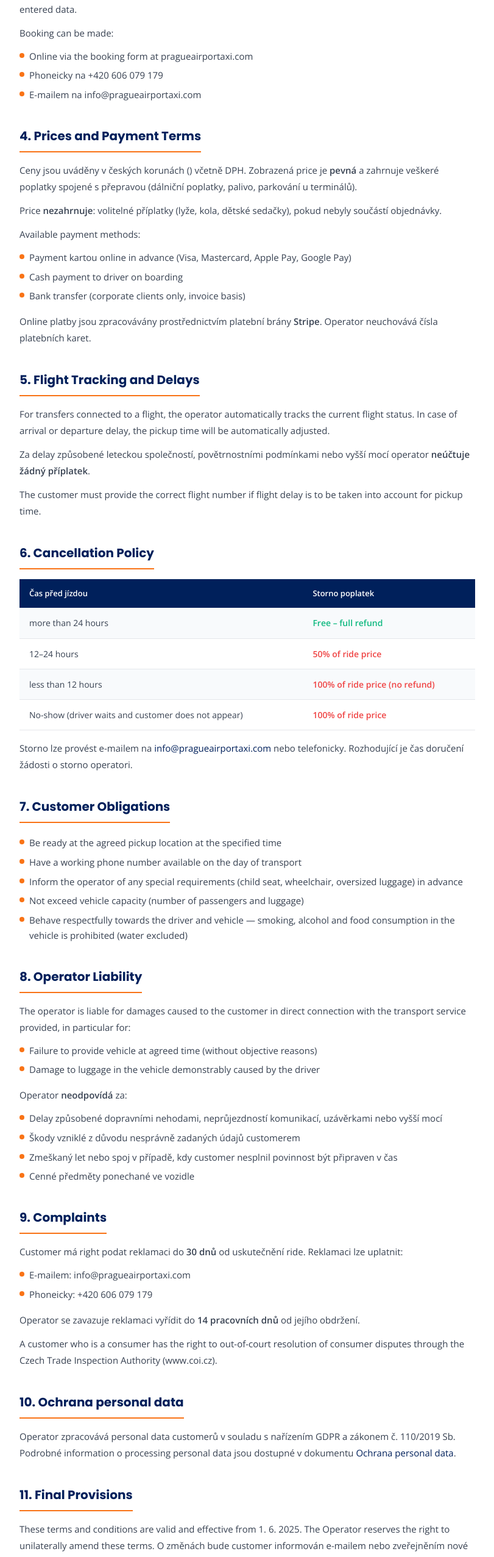
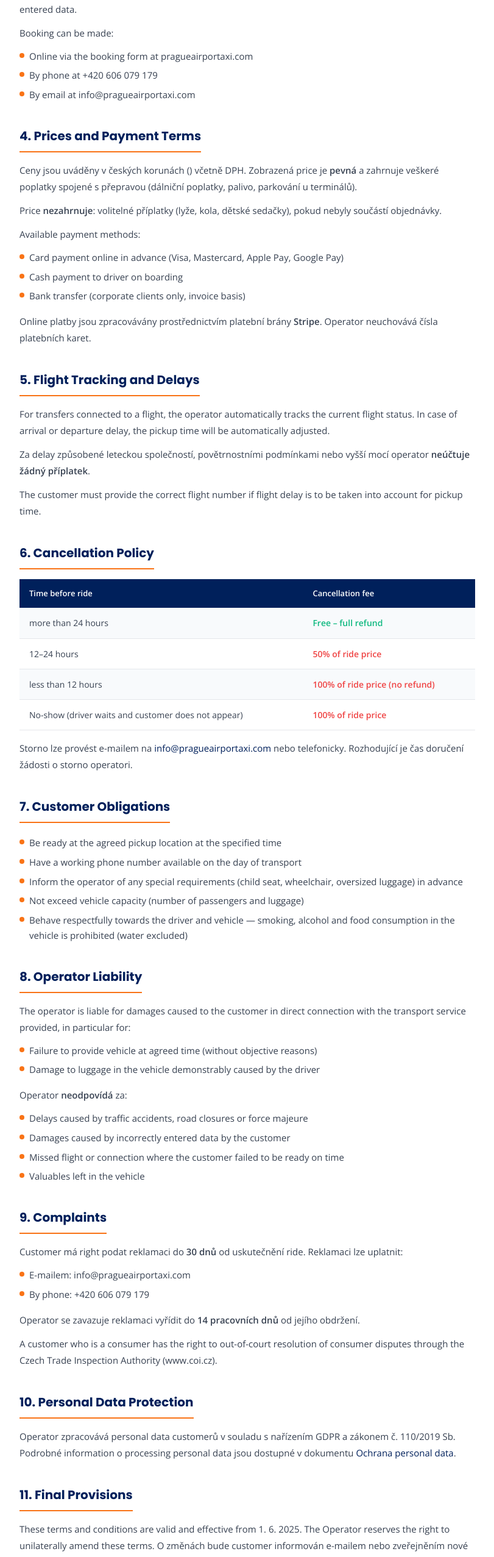
Before and after one commit to pragueridecz-cloud/website_en, a Next.js app: page /terms-and-conditions in a window 1280 px wide. Shown: the part 1309-3863 px from the top of the page at 61% size, without its empty margins (234-1045 px from the left). Built offline with nearby package versions, Linux system fonts and the light colour scheme.

Commit message:
Terms: fully translate all remaining Czech sections

```diff
--- a/app/terms-and-conditions/page.tsx
+++ b/app/terms-and-conditions/page.tsx
@@ -93,8 +93,8 @@ export default function ObchodniPodminky() {
             <P>Booking can be made:</P>
             <Ul items={[
               "Online via the booking form at pragueairportaxi.com",
-              "Phoneicky na +420 606 079 179",
-              "E-mailem na info@pragueairportaxi.com",
+              "By phone at +420 606 079 179",
+              "By email at info@pragueairportaxi.com",
             ]} />
           </Section>
 
@@ -103,7 +103,7 @@ export default function ObchodniPodminky() {
             <P>Price <strong>nezahrnuje</strong>: volitelné příplatky (lyže, kola, dětské sedačky), pokud nebyly součástí objednávky.</P>
             <P>Available payment methods:</P>
             <Ul items={[
-              "Payment kartou online in advance (Visa, Mastercard, Apple Pay, Google Pay)",
+              "Card payment online in advance (Visa, Mastercard, Apple Pay, Google Pay)",
               "Cash payment to driver on boarding",
               "Bank transfer (corporate clients only, invoice basis)",
             ]} />
@@ -121,8 +121,8 @@ export default function ObchodniPodminky() {
               <table style={{ width: "100%", borderCollapse: "collapse", marginBottom: "16px" }}>
                 <thead>
                   <tr style={{ background: "#00205B" }}>
-                    <th style={{ padding: "12px 16px", textAlign: "left" as const, color: "#fff", fontWeight: 700, fontSize: "13px" }}>Čas před jízdou</th>
-                    <th style={{ padding: "12px 16px", textAlign: "left" as const, color: "#fff", fontWeight: 700, fontSize: "13px" }}>Storno poplatek</th>
+                    <th style={{ padding: "12px 16px", textAlign: "left" as const, color: "#fff", fontWeight: 700, fontSize: "13px" }}>Time before ride</th>
+                    <th style={{ padding: "12px 16px", textAlign: "left" as const, color: "#fff", fontWeight: 700, fontSize: "13px" }}>Cancellation fee</th>
                   </tr>
                 </thead>
                 <tbody>
@@ -161,10 +161,10 @@ export default function ObchodniPodminky() {
             ]} />
             <P>Operator <strong>neodpovídá</strong> za:</P>
             <Ul items={[
-              "Delay způsobené dopravními nehodami, neprůjezdností komunikací, uzávěrkami nebo vyšší mocí",
-              "Škody vzniklé z důvodu nesprávně zadaných údajů customerem",
-              "Zmeškaný let nebo spoj v případě, kdy customer nesplnil povinnost být připraven v čas",
-              "Cenné předměty ponechané ve vozidle",
+              "Delays caused by traffic accidents, road closures or force majeure",
+              "Damages caused by incorrectly entered data by the customer",
+              "Missed flight or connection where the customer failed to be ready on time",
+              "Valuables left in the vehicle",
             ]} />
           </Section>
 
@@ -172,13 +172,13 @@ export default function ObchodniPodminky() {
             <P>Customer má right podat reklamaci do <strong>30 dnů</strong> od uskutečnění ride. Reklamaci lze uplatnit:</P>
             <Ul items={[
               "E-mailem: info@pragueairportaxi.com",
-              "Phoneicky: +420 606 079 179",
+              "By phone: +420 606 079 179",
             ]} />
             <P>Operator se zavazuje reklamaci vyřídit do <strong>14 pracovních dnů</strong> od jejího obdržení.</P>
             <P>A customer who is a consumer has the right to out-of-court resolution of consumer disputes through the Czech Trade Inspection Authority (www.coi.cz).</P>
           </Section>
 
-          <Section title="10. Ochrana personal data">
+          <Section title="10. Personal Data Protection">
             <P>Operator zpracovává personal data customerů v souladu s nařízením GDPR a zákonem č. 110/2019 Sb. Podrobné information o processing personal data jsou dostupné v dokumentu <a href="/privacy-policy" style={{ color: "#00205B" }}>Ochrana personal data</a>.</P>
           </Section>
 
@@ -191,8 +191,8 @@ export default function ObchodniPodminky() {
           {/* Contactní box */}
           <div style={{ background: "#00205B", borderRadius: "12px", padding: "24px 28px", marginTop: "40px", display: "flex", flexWrap: "wrap" as const, gap: "16px", alignItems: "center", justifyContent: "space-between" }}>
             <div>
-              <div style={{ color: "#fff", fontWeight: 700, fontSize: "16px", marginBottom: "4px" }}>Máte otázky k podmínkám?</div>
-              <div style={{ color: "rgba(255,255,255,0.65)", fontSize: "13px" }}>Napište nám nebo zavolejte – rádi vše vysvětlíme.</div>
+              <div style={{ color: "#fff", fontWeight: 700, fontSize: "16px", marginBottom: "4px" }}>Have questions about the terms?</div>
+              <div style={{ color: "rgba(255,255,255,0.65)", fontSize: "13px" }}>Write to us or call — we are happy to explain everything.</div>
             </div>
             <a href="mailto:info@pragueairportaxi.com" style={{ background: "#F97316", color: "#fff", textDecoration: "none", padding: "12px 24px", borderRadius: "10px", fontWeight: 700, fontSize: "14px", whiteSpace: "nowrap" as const }}>
               info@pragueairportaxi.com
```
